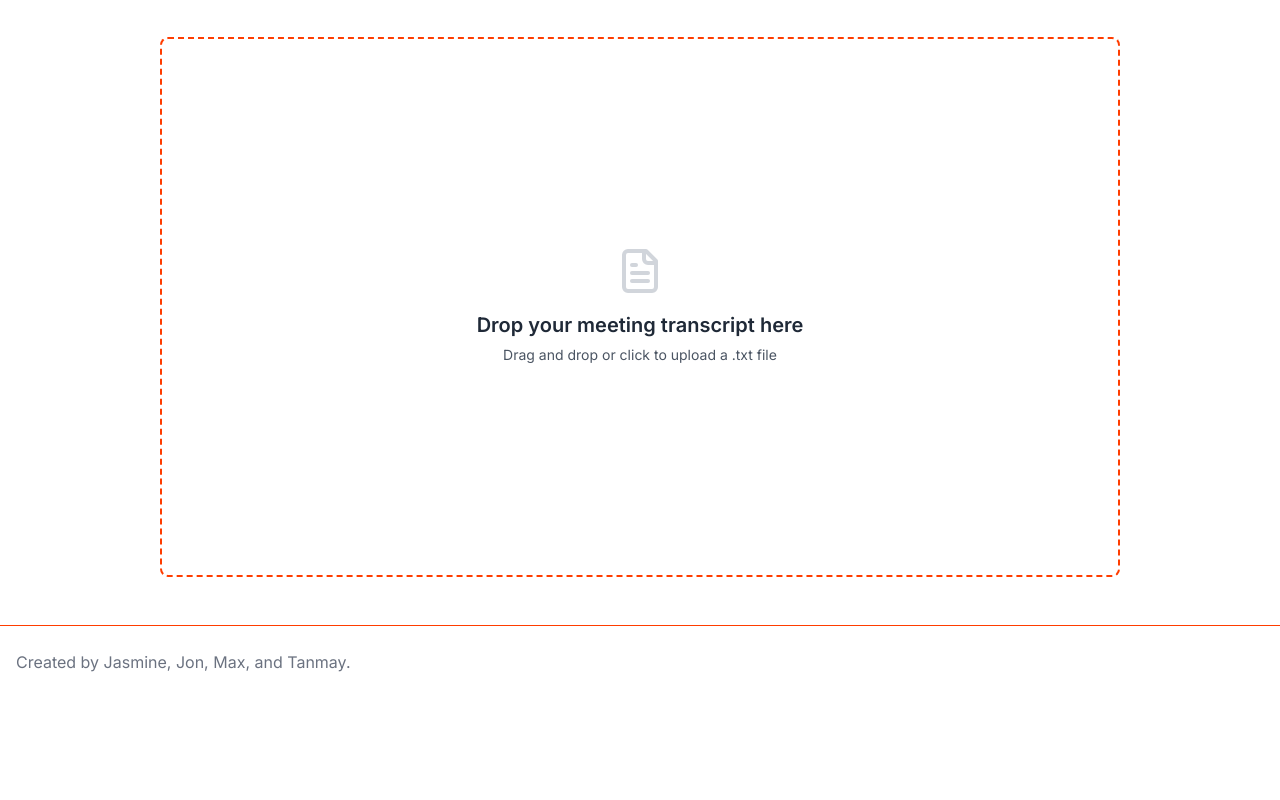
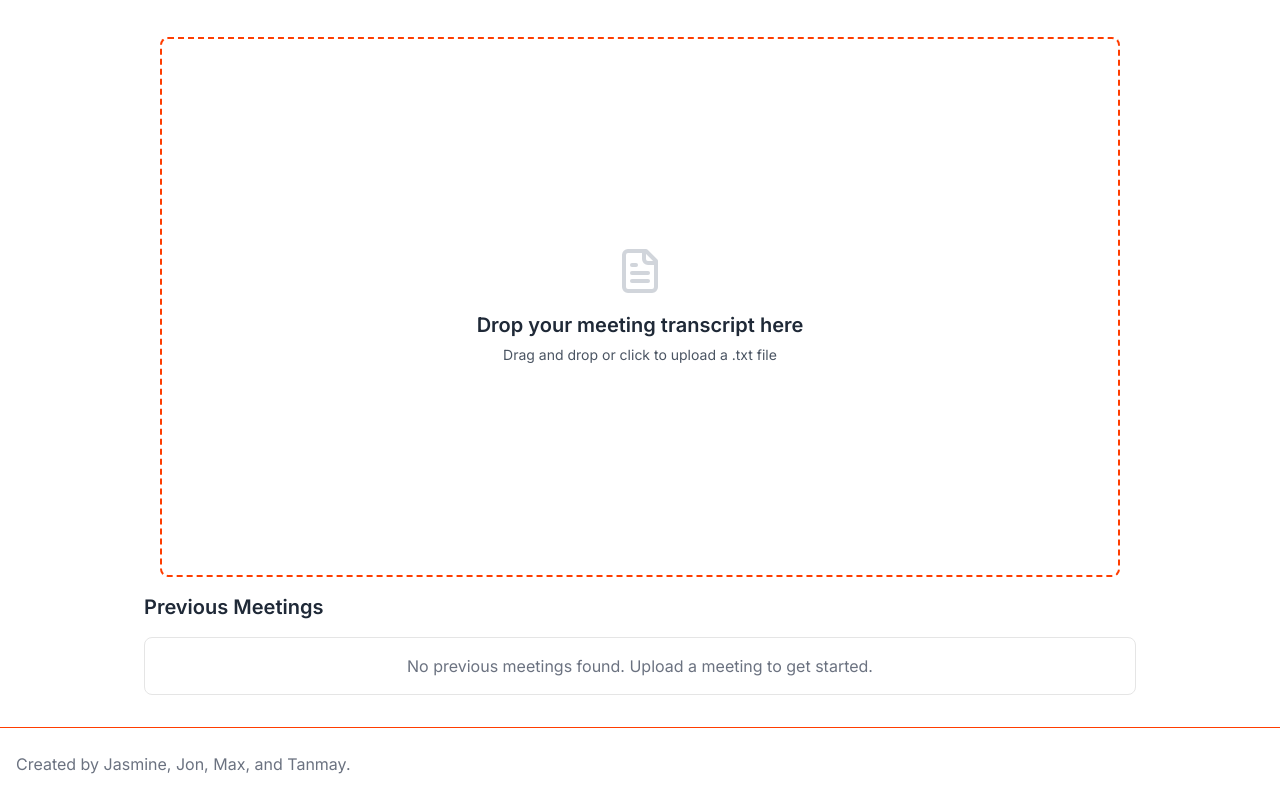
Before and after one commit to tanmay-pathak/flyonthewall, a Next.js app: page / in a window 1280 px wide. Shown: the part 367-1167 px from the top of the page. Before the commit the page ends 1065 px from the top, so only its background shows below. Built offline with nearby package versions, Linux system fonts and the light colour scheme.

Commit message:
feat: previous meeting header

```diff
--- a/components/PreviousMeetings.tsx
+++ b/components/PreviousMeetings.tsx
@@ -15,6 +15,13 @@ export function PreviousMeetingsList({
   onMeetingDelete,
 }: PreviousMeetingsListProps) {
   return (
+    <div className="space-y-4">
+      <h2 className="text-xl font-semibold">Previous Meetings</h2>
+      {meetings.length === 0 ? (
+        <div className="p-4 border rounded-lg text-center text-gray-500">
+          No previous meetings found. Upload a meeting to get started.
+        </div>
+      ) : (
         <div className="space-y-2">
           {meetings.map((meeting, index) => (
             <div
@@ -39,7 +46,10 @@ export function PreviousMeetingsList({
                     onMeetingDelete(index);
                   }}
                 >
-              <X size={16} className="text-gray-500 group-hover:text-white" />
+                  <X
+                    size={16}
+                    className="text-gray-500 group-hover:text-white"
+                  />
                 </div>
               </div>
               <h3 className="font-semibold">{meeting.title}</h3>
@@ -47,5 +57,7 @@ export function PreviousMeetingsList({
             </div>
           ))}
         </div>
+      )}
+    </div>
   );
 }
```
Lines whose indentation alone changed are shown as unchanged.
